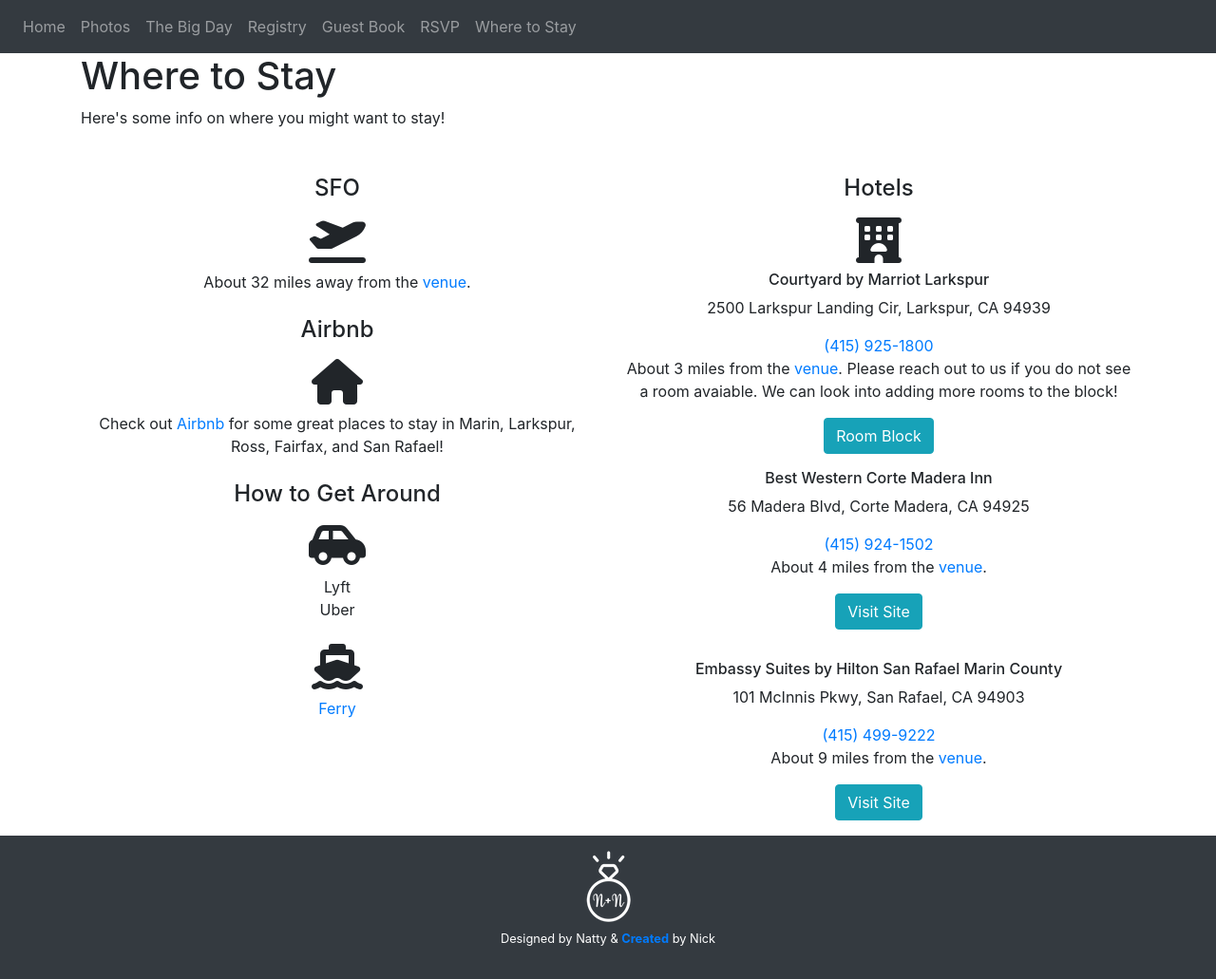
After one commit to nickbap/BoatParty, a Flask app: page /where-to-stay in a window 1280 px wide. The commit adds this page. Shown: the whole page at 95% size. Run offline with Flask 2, Linux system fonts and the light colour scheme; some libraries are stand-ins or nearby versions.

Commit message:
Created a Where to Stay page

```diff
--- a/boatparty/routes.py
+++ b/boatparty/routes.py
@@ -8,6 +8,7 @@ from boatparty.utils import convert_markdown_to_html, send_new_post_email, get_c
 import os
 
 main = Blueprint('main', __name__)
+
 
 @main.route('/')
 @main.route('/home')
@@ -74,6 +75,13 @@ def rsvp():
     return render_template('rsvp.html', title=title)
 
 
+@main.route('/where-to-stay')
+def where_to_stay():
+    """Where to Stay View"""
+    title = 'Where to Stay'
+    return render_template('where-to-stay.html', title=title)
+
+
 @main.route('/base')
 def base_test():
     """Temporary route for checking the base template."""
--- a/boatparty/templates/base.html
+++ b/boatparty/templates/base.html
@@ -49,6 +49,9 @@
                 <li class="nav-item">
                     <a class="nav-link" href="{{ url_for('main.rsvp') }}">RSVP</a>
                 </li>
+                <li class="nav-item">
+                    <a class="nav-link" href="{{ url_for('main.where_to_stay') }}">Where to Stay</a>
+                </li>
             </ul>
         </div>
     </nav>
--- /dev/null
+++ b/boatparty/templates/where-to-stay.html
@@ -0,0 +1,69 @@
+{% extends 'base.html' %}
+
+{% block extra_css%}
+<script src="https://kit.fontawesome.com/d8c817cde7.js" crossorigin="anonymous"></script>
+{% endblock %}
+
+{% block app_content %}
+
+<h1>Where to Stay</h1>
+<p>Here's some info on where you might want to stay!</p>
+<div class="row mt-5">
+    <div class="col-sm-6 text-center">
+        <h4 class="mb-3">SFO</h4>
+        <i class="fas fa-plane-departure fa-3x"></i>
+        <p class="py-2">About 32 miles away from the <a target="_blank"
+                href="https://www.google.com/maps/dir/San+Francisco+International+Airport,+San+Francisco,+CA+94128/Marin+Art+%26+Garden+Center,+30+Sir+Francis+Drake+Blvd,+Ross,+CA+94957/@37.7867222,-122.564927,11z/data=!3m1!4b1!4m14!4m13!1m5!1m1!1s0x808f778c55555555:0xa4f25c571acded3f!2m2!1d-122.3789554!2d37.6213129!1m5!1m1!1s0x808597495de32a3f:0x67d1228447e3c382!2m2!1d-122.5556122!2d37.9634413!3e0">venue</a>.
+        </p>
+        <h4 class="mb-3">Airbnb</h4>
+        <i class="fas fa-home fa-3x"></i>
+        <p class="py-2">Check out <a target="_blank" href="https://www.airbnb.com/s/Ross--CA/homes">Airbnb</a> for some
+            great places to stay in Marin, Larkspur, Ross, Fairfax, and San
+            Rafael!</p>
+        <h4 class="mb-3">How to Get Around</h4>
+        <i class="fas fa-car-side fa-3x"></i>
+        <ul class="list-unstyled py-2">
+            <li>Lyft</li>
+            <li>Uber</li>
+        </ul>
+        <i class="fas fa-ship fa-3x"></i>
+        <ul class="list-unstyled py-2">
+            <li><a target="_blank" href="https://www.goldengate.org/ferry/riding-the-ferry/">Ferry</a></li>
+        </ul>
+    </div>
+    <div class="col-sm-6 text-center">
+        <div>
+            <h4 class="mb-3">Hotels</h4>
+            <i class="fas fa-hotel fa-3x"></i>
+            <h6 class="mt-2">Courtyard by Marriot Larkspur</h6>
+            <address>2500 Larkspur Landing Cir, Larkspur, CA 94939</address>
+            <a href="tel: (415) 925-1800">(415) 925-1800</a>
+            <p>About 3 miles from the <a target="_blank"
+                    href="https://www.google.com/maps/dir/Courtyard+by+Marriott+San+Francisco+Larkspur+Landing%2FMarin+County,+Larkspur+Landing+Circle,+Larkspur,+CA/Marin+Art+%26+Garden+Center,+30+Sir+Francis+Drake+Blvd,+Ross,+CA+94957/@37.9534475,-122.5496615,14z/data=!3m1!4b1!4m14!4m13!1m5!1m1!1s0x80859a446b1ff159:0x4b1e1337242e2397!2m2!1d-122.5079325!2d37.9486979!1m5!1m1!1s0x808597495de32a3f:0x67d1228447e3c382!2m2!1d-122.5556122!2d37.9634413!3e0">venue</a>.
+                Please reach out to us if you do not see a room avaiable. We can look into adding more rooms to the
+                block!
+            </p>
+            <a class="btn btn-info" href="#">Room Block</a>
+        </div>
+        <div class="py-3">
+            <h6>Best Western Corte Madera Inn</h6>
+            <address>56 Madera Blvd, Corte Madera, CA 94925</address>
+            <a href="tel:(415) 924-1502">(415) 924-1502</a>
+            <p>About 4 miles from the <a target="_blank"
+                    href="https://www.google.com/maps/dir/Best+Western+Corte+Madera+Inn,+Madera+Boulevard,+Corte+Madera,+CA/Marin+Art+%26+Garden+Center,+30+Sir+Francis+Drake+Blvd,+Ross,+CA+94957/@37.9467063,-122.5530345,14z/data=!4m14!4m13!1m5!1m1!1s0x80859a8af10a07a5:0x8bc81928c71fec82!2m2!1d-122.5168864!2d37.9302256!1m5!1m1!1s0x808597495de32a3f:0x67d1228447e3c382!2m2!1d-122.5556122!2d37.9634413!3e0">venue</a>.
+            </p>
+            <a class="btn btn-info" target="_blank" href="https://www.cortemaderainn.com/">Visit Site</a>
+        </div>
+        <div class="py-3">
+            <h6>Embassy Suites by Hilton San Rafael Marin County</h6>
+            <address>101 McInnis Pkwy, San Rafael, CA 94903</address>
+            <a href="tel:(415) 499-9222">(415) 499-9222</a>
+            <p>About 9 miles from the <a target="_blank"
+                    href="https://www.google.com/maps/dir/Embassy+Suites+by+Hilton+San+Rafael+Marin+County,+McInnis+Parkway,+San+Rafael,+CA/Marin+Art+%26+Garden+Center,+30+Sir+Francis+Drake+Blvd,+Ross,+CA+94957/@37.9762815,-122.5674789,13z/data=!3m1!4b1!4m14!4m13!1m5!1m1!1s0x8085982b3faf2c31:0x3315ad67bc2d0ed1!2m2!1d-122.5324177!2d38.0047276!1m5!1m1!1s0x808597495de32a3f:0x67d1228447e3c382!2m2!1d-122.5556122!2d37.9634413!3e0">venue</a>.
+            </p>
+            <a class="btn btn-info" target="_blank"
+                href="https://www.hilton.com/en/hotels/sforfes-embassy-suites-san-rafael-marin-county/">Visit Site</a>
+        </div>
+    </div>
+</div>
+{% endblock %}
--- a/tests.py
+++ b/tests.py
@@ -67,6 +67,10 @@ class ClientTestCase(unittest.TestCase):
         response = self.client.get('/rsvp')
         self.assertEqual(response.status_code, 200)
 
+    def test_where_to_stay_page(self):
+        response = self.client.get('/where-to-stay')
+        self.assertEqual(response.status_code, 200)
+
 
 if __name__ == '__main__':
     unittest.main(verbosity=2)
```
